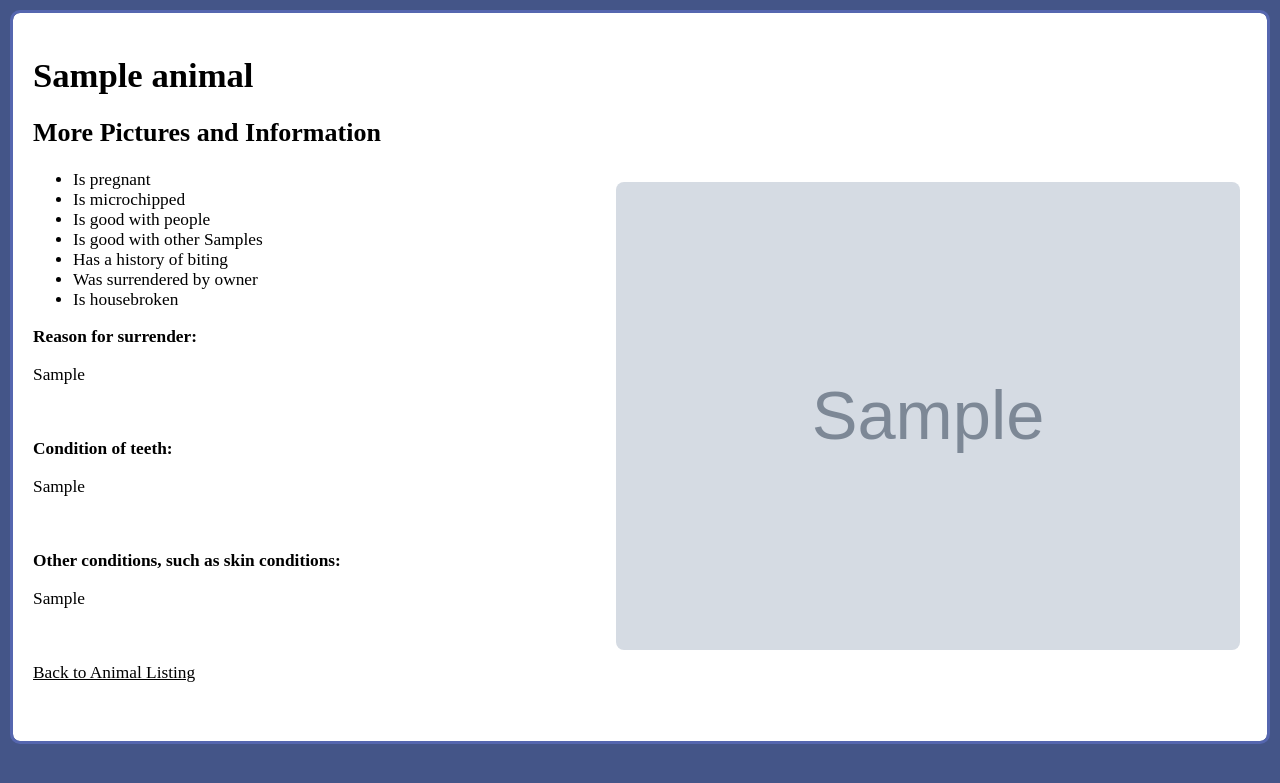
After one commit to zbwells/animal-shelter, a Django app: page /listing/extra/1/ in a window 1280 px wide. The commit adds this page. Shown: the top 783 px of the page. Run offline with Django 4.2, Linux system fonts and the light colour scheme; tables that the repository leaves empty hold one stand-in row (values such as "Sample post"); grey boxes marked "Sample" are stand-in pictures.

Commit message:
Added a "More Info" option to the animal detail page to cover the information from the intake form.
Also added:
Support for multiple pictures per animal.
Two new models, Picture and AnimalDetail
A new template, a new view, and modified the admin to use the new models.

```diff
--- a/animalshelter/listing/admin.py
+++ b/animalshelter/listing/admin.py
@@ -1,5 +1,7 @@
 from django.contrib import admin
-from .models import Animal
+from .models import *
 
 # Place to register models:
 admin.site.register(Animal)
+admin.site.register(AnimalDetail)
+admin.site.register(Picture)
--- a/animalshelter/listing/models.py
+++ b/animalshelter/listing/models.py
@@ -1,7 +1,6 @@
 from django.db import models
 
 ## Models for the animal listing
-
 
 '''
 Animal model; contains all of the information for one animal.
@@ -12,7 +11,7 @@ Status, and other miscellaneous details.
 
 class Animal(models.Model):
     name = models.CharField(max_length=100)
-    id_num = models.IntegerField()
+    id_num = models.IntegerField("ID Number")
     species = models.CharField(max_length=50)
     breed = models.CharField(max_length=50)
 
@@ -28,22 +27,48 @@ class Animal(models.Model):
     )
 
     intake_date = models.DateField("Intake Date")
-    estimated_dob = models.DateField("Estimated Date of Birth")
-
-    status = models.CharField(
-        max_length=20,
-        choices=(
-            ("Available", "Available"),
-            ("Adopted", "Adopted"),
-            ("Unavailable", "Unavailable")
-        )
-    )
+    estimated_age = models.IntegerField(default=0)
 
     image = models.FileField(upload_to="uploads/%Y/%m/", default="")
-    notes = models.TextField()
+    notes = models.TextField(blank=True)
+
+    visible_on_website = models.BooleanField("Display on website?", default=True)
 
     def __str__(self):
         return self.name
+
+'''
+This model is to hold extra details for
+animals which might be included in the listing.
+'''
+
+class AnimalDetail(models.Model):
+    animal = models.OneToOneField(Animal, on_delete=models.CASCADE)
+    pregnant = models.BooleanField("Pregnant?")
+    microchips = models.BooleanField("Microchipped?")
+    good_with_people = models.BooleanField("Good with people?")
+    good_with_same_species = models.BooleanField("Good with others of the same species?")
+    bite_history = models.BooleanField("Bite history?")
+    surrendered_by_owner = models.BooleanField("Surrendered by owner?")
+    housebroken = models.BooleanField("Housebroken?")
+
+    reason_for_surrender = models.TextField(
+       "If surrendered by owner, why? (Optional)",
+        blank=True
+    )
+
+    condition_of_teeth = models.TextField(
+        "Condition of teeth (Optional)",
+        blank=True
+    )
+
+    condition_of_skin = models.TextField(
+        "Obvious issues or abnormalities? (Optional)",
+        blank=True
+    )
+
+    def __str__(self):
+        return self.animal.name + ": Details"
 
 '''
 Separate model for the image of the animal;
@@ -57,4 +82,4 @@ class Picture(models.Model):
     image_desc = models.CharField(max_length=100)
 
     def __str__(self):
-        return self.image_desc
+        return self.animal.name + ": " + self.image_desc
--- a/animalshelter/listing/static/style.css
+++ b/animalshelter/listing/static/style.css
@@ -27,6 +27,19 @@ a {
 	color: black
 }
 
+.cols {
+	column-count: 2;
+	column-width: auto;
+}
+
+.smaller {
+	object-fit: cover;
+	object-position: center;
+	height: 300px;
+	width: 300px;
+	max-width: 100%;
+}
+
 .floating {
 	margin: 10px 5px 5px 10%;
 	float: right;
--- a/animalshelter/listing/templates/listing/detail.html
+++ b/animalshelter/listing/templates/listing/detail.html
@@ -27,10 +27,11 @@
 	<p><b>Weight:</b>	  	{{ animal.weight  		}}</p>
 	<p><b>Gender:</b>	  	{{ animal.gender  		}}</p>
 	<p><b>Intake Date:</b>	{{ animal.intake_date 	}}</p>
-	<p><b>Birth Date:</b>   {{ animal.estimated_dob }}</p>
-	<p><b>Status:</b>		{{ animal.status		}}</p>
+	<p><b>Estimated Age: </b>{{ animal.estimated_age }}</p>
 
+	<p><a href="{% url 'extra' animal.id %}">More Pictures and Information</a></p>
 	<p><a href="{% url 'index' %}">Back to Animal Listing</a></p>
+
 </div>
 
 <br/>
--- /dev/null
+++ b/animalshelter/listing/templates/listing/extra.html
@@ -0,0 +1,80 @@
+<!DOCTYPE html>
+
+<!-- Template for viewing more information. -->
+
+<html>
+
+<head>
+{% load static %}
+<title>Animal Shelter - {{ animal.name }} - More Information</title>
+<link rel="stylesheet" href="{% static '/style.css' %}"/>
+</head>
+
+<body>
+<h1>{{ animal.name }}</h1>
+<h2>More Pictures and Information</h2>
+
+<!-- Right aligned image of animal -->
+<div class="clearfix">
+	{% if animal.picture_set %}
+		{% for picture in animal.picture_set.all %}
+			<img class="floating" src="{{ picture.image.url }}"/>
+		{% endfor %}
+	{% endif %}
+
+	<!-- List of boolean conditions related to the animal -->
+	<ul>
+	{% if animal.animaldetail.pregnant %}
+		<li>Is pregnant</li>
+	{% endif %}
+
+	{% if animal.animaldetail.microchips %}
+		<li>Is microchipped</li>
+	{% endif %}
+
+	{% if animal.animaldetail.good_with_people %}
+		<li>Is good with people</li>
+	{% endif %}
+
+	{% if animal.animaldetail.good_with_same_species %}
+		<li>Is good with other {{animal.species}}s</li>
+	{% endif %}
+
+	{% if animal.animaldetail.bite_history %}
+		<li>Has a history of biting</li>
+	{% endif %}
+
+	{% if animal.animaldetail.surrendered_by_owner %}
+		<li>Was surrendered by owner</li>
+	{% endif %}
+
+	{% if animal.animaldetail.housebroken %}
+		<li>Is housebroken</li>
+	{% endif %}
+	</ul>
+
+	{% if animal.animaldetail.reason_for_surrender %}
+		<p><b>Reason for surrender: </b></p>
+		<p>{{animal.animaldetail.reason_for_surrender}}</p>
+		<br/>
+	{% endif %}
+
+	{% if animal.animaldetail.condition_of_teeth %}
+		<p><b>Condition of teeth: </b></p>
+		<p>{{animal.animaldetail.condition_of_teeth}}</p>
+		<br/>
+	{% endif %}
+
+	{% if animal.animaldetail.condition_of_skin %}
+		<p><b>Other conditions, such as skin conditions: </b></p>
+		<p>{{animal.animaldetail.condition_of_skin}}</p>
+		<br/>
+	{% endif %}
+
+	<p><a href="{% url 'index' %}">Back to Animal Listing</a></p>
+</div>
+
+<br/>
+</body>
+
+</html>
--- a/animalshelter/listing/urls.py
+++ b/animalshelter/listing/urls.py
@@ -5,5 +5,6 @@ from . import views
 
 urlpatterns = [
         path("", views.IndexView.as_view(), name="index"),
-        path("<int:pk>/", views.DetailView.as_view(), name="detail")
+        path("<int:pk>/", views.DetailView.as_view(), name="detail"),
+        path("extra/<int:pk>/", views.ExtraView.as_view(), name="extra"),
 ]
--- a/animalshelter/listing/views.py
+++ b/animalshelter/listing/views.py
@@ -2,15 +2,20 @@ from django.shortcuts import render
 from django.views import generic
 from django.http import HttpResponse
 
-from .models import Animal, Picture
+from .models import *
 
 ## Generic view for the index/animal listing
 class IndexView(generic.ListView):
     template_name = "listing/index.html"
     context_object_name = "animal_list"
 
-    get_queryset = lambda self: Animal.objects.order_by("-intake_date")
+    def get_queryset(self):
+        return Animal.objects.order_by("-intake_date")
 
 class DetailView(generic.DetailView):
     model = Animal
     template_name = "listing/detail.html"
+
+class ExtraView(generic.DetailView):
+    model = Animal
+    template_name = "listing/extra.html"
```
Also changed, not shown: animalshelter/listing/templates/listing/index.html (+17 -4 lines), animalshelter/listing/migrations/0001_initial.py, animalshelter/listing/migrations/0002_alter_animal_estimated_dob_alter_animal_gender_and_more.py (deleted), animalshelter/listing/migrations/0003_alter_animal_weight.py (deleted), animalshelter/listing/migrations/0004_animal_image_alter_animal_estimated_dob_and_more.py (deleted).
